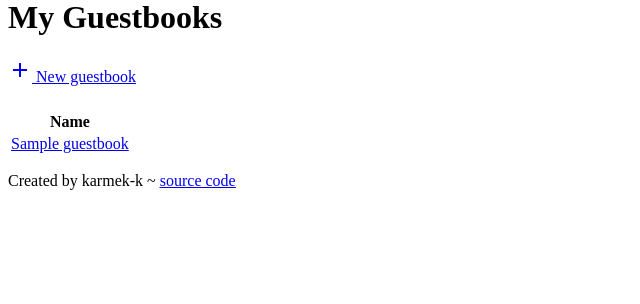
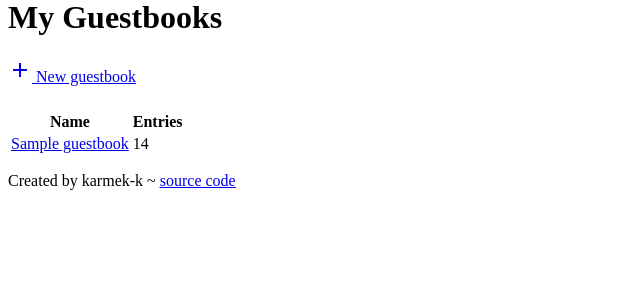
Before and after one commit to karmek-k/git-guestbook, a Symfony app: template templates/guestbooks/index.html.twig in a window 1280 px wide. Shown: the part 126-430 px from the top of the page, without its empty margins (0-640 px from the left). Run offline with Twig, Linux system fonts and the light colour scheme; the template is opened without the code that fills it: most values are stand-ins (such as "Sample title", 1, 10 or a date in 2020); some libraries are stand-ins or nearby versions.

Commit message:
Add entry count column

```diff
--- a/templates/guestbooks/index.html.twig
+++ b/templates/guestbooks/index.html.twig
@@ -15,6 +15,7 @@
         <thead>
             <tr>
                 <th>Name</th>
+                <th>Entries</th>
             </tr>
         </thead>
         <tbody>
@@ -25,6 +26,9 @@
                             {{ guestbook.name }}
                         </a>
                     </td>
+                    <td>
+                        {{ guestbook.entries | length }}
+                    </td>
                 </tr>
             {% endfor %}
         </tbody>
```
